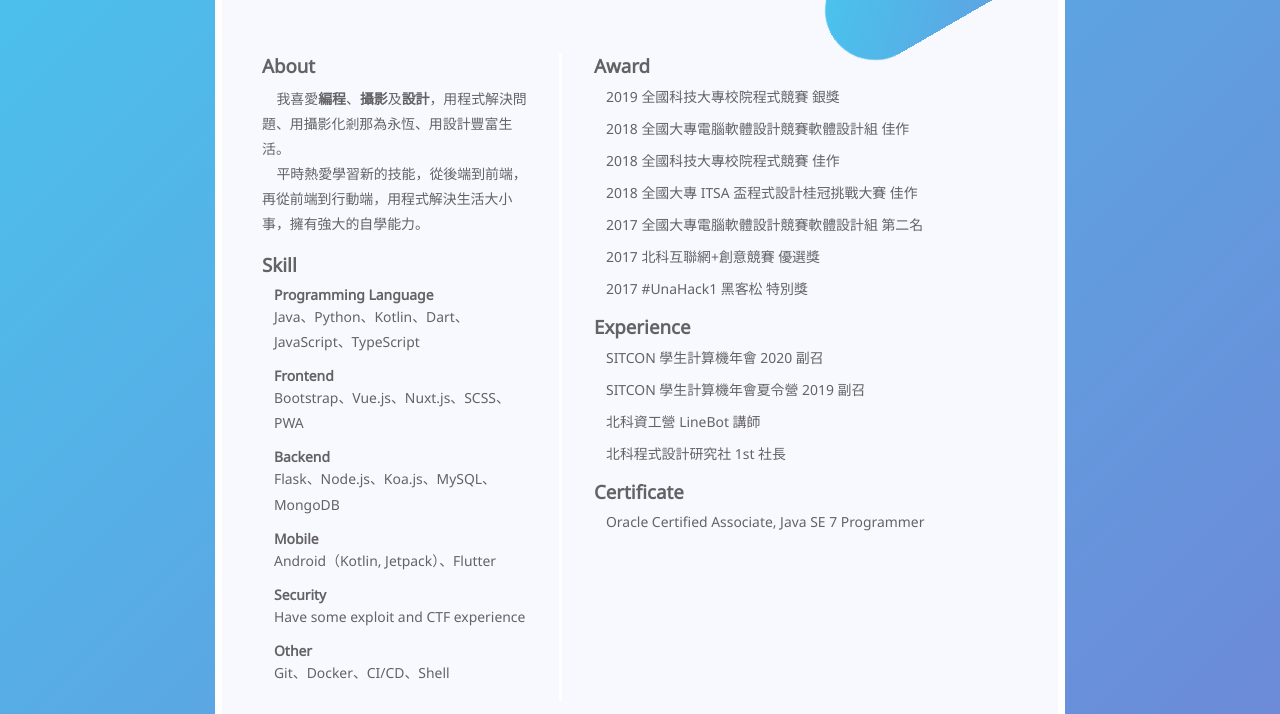
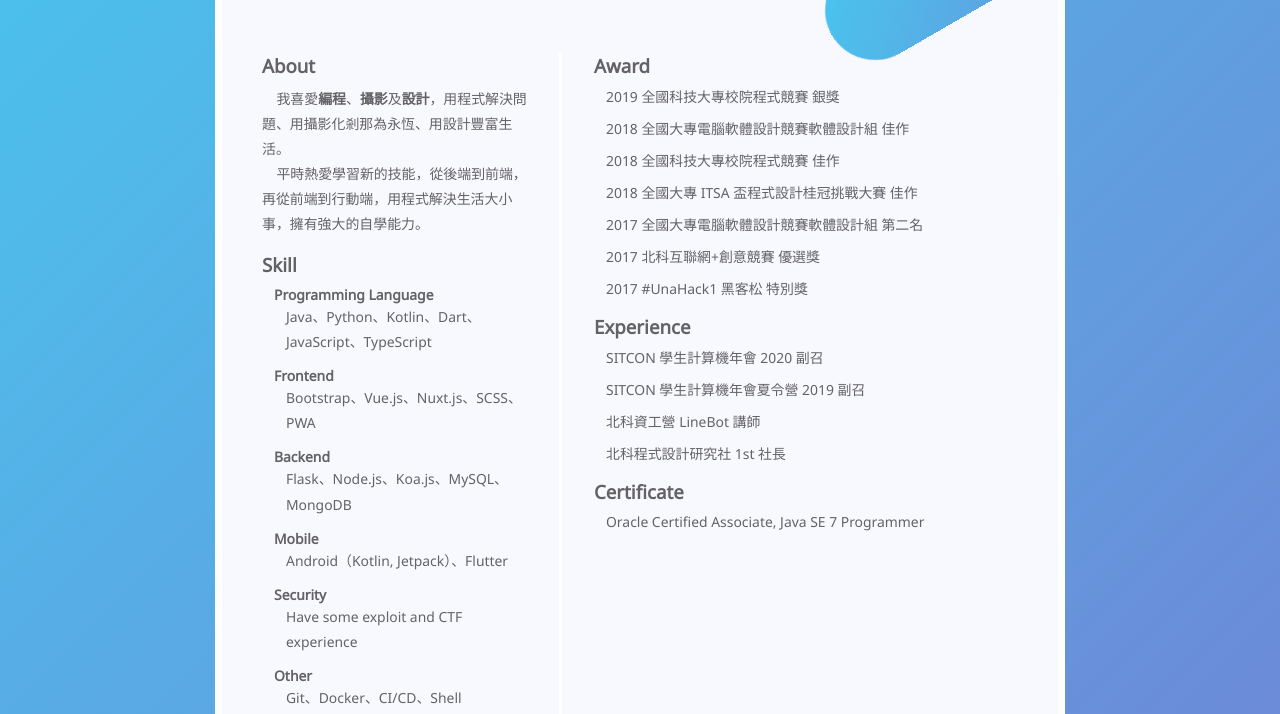
Before and after one commit to yaoandy107/resume, a website built with Parcel: page src/index.html in a window 1280 px wide. Shown: the part 236-950 px from the top of the page. Built offline with nearby package versions, Linux system fonts and the light colour scheme.

Commit message:
Add left margin for skills

```diff
--- a/src/style.scss
+++ b/src/style.scss
@@ -31,6 +31,9 @@ body {
   }
   ul li {
     font-size: 0.87rem;
+    margin-left: 12px;
+  }
+  ul li p {
     margin-left: 12px;
   }
   ul li:not(:last-child) {
```
